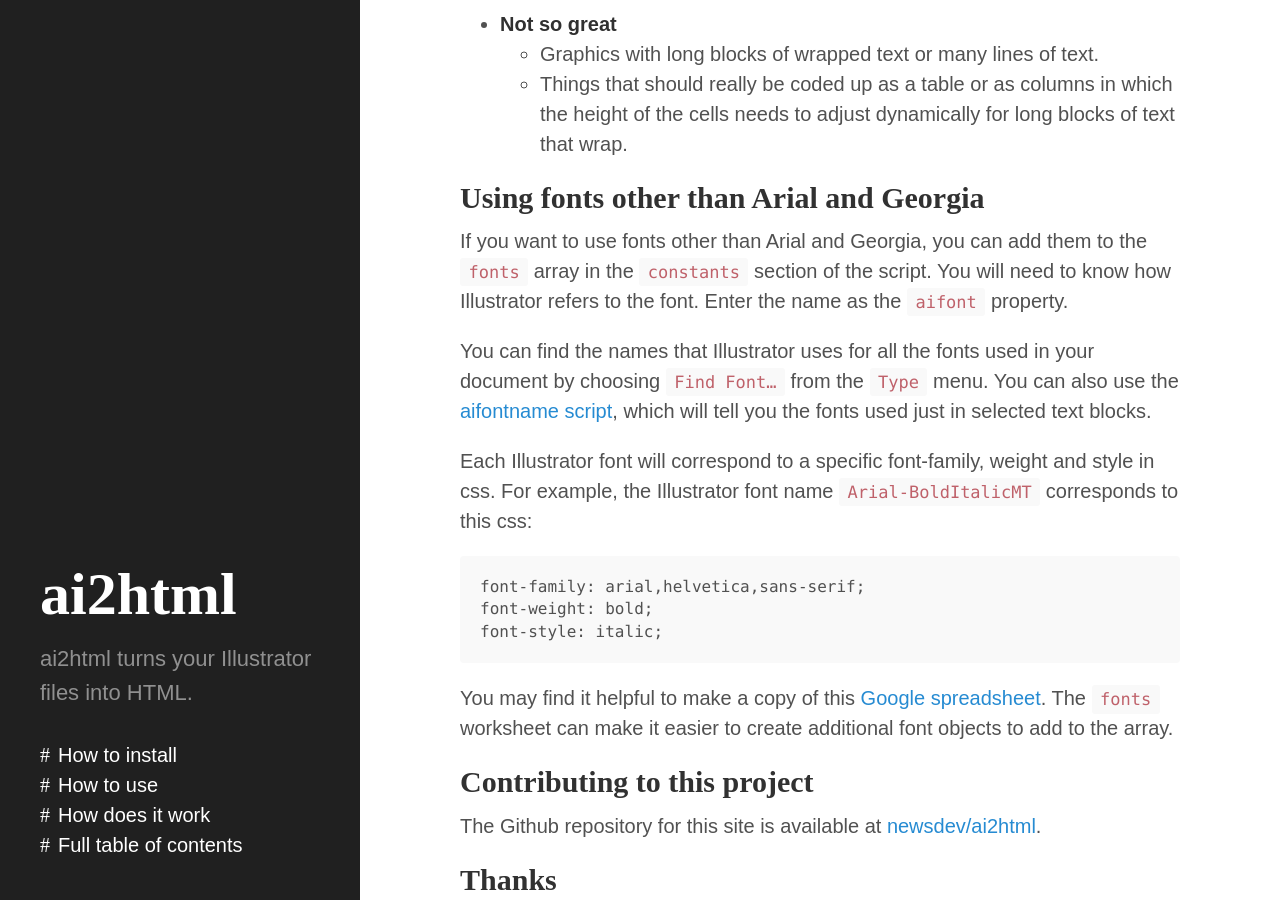
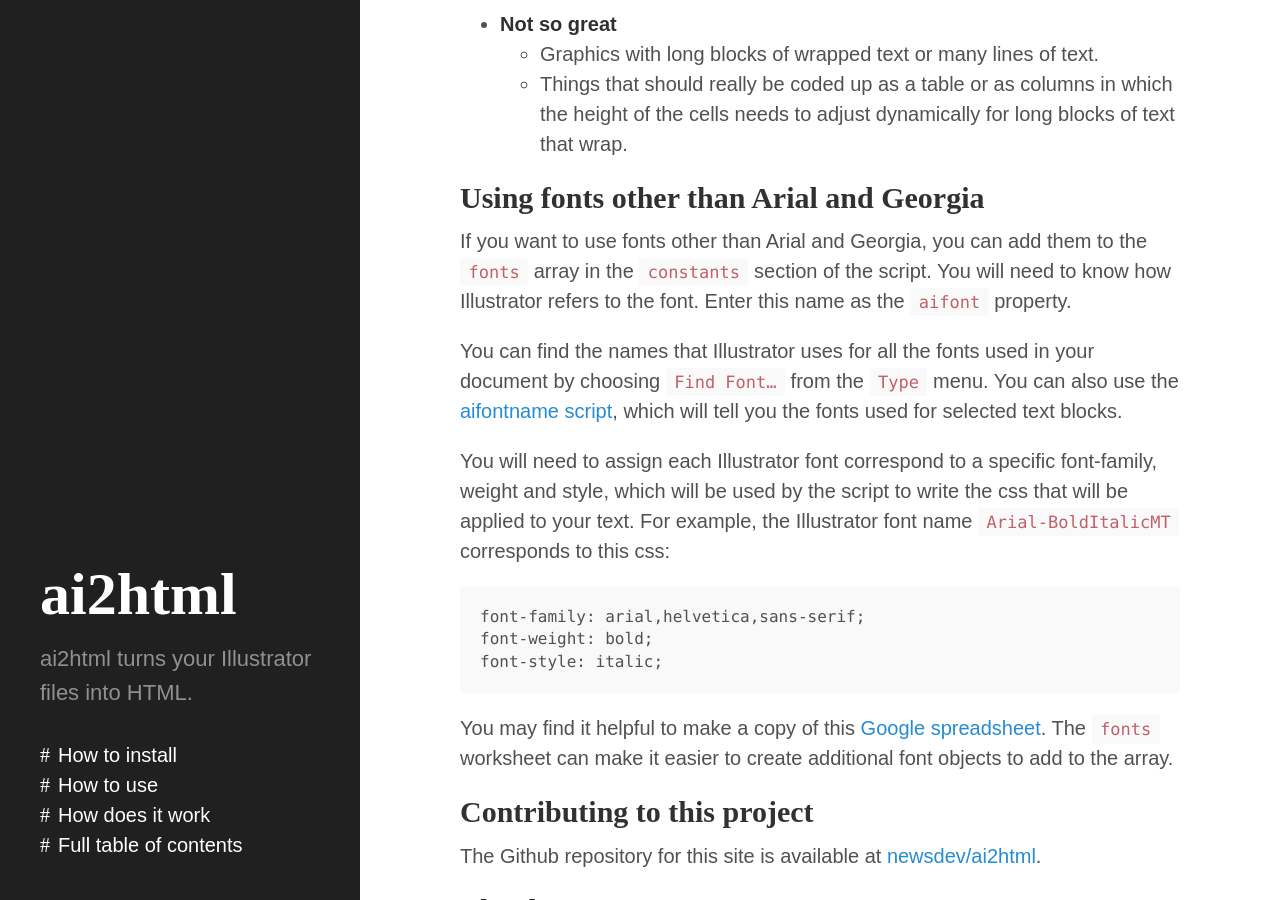
Before and after one commit to newsdev/ai2html, a Jekyll site: the page built from index.md, in a window 1280 px wide and 900 px high, scrolled down 12085 px. Built offline with Jekyll 4.4.1, drawn with Linux system fonts in a browser that asks for light colours; Markdown is read by kramdown in place of the engine named in the settings.

Commit message:
Sync README.md in master branch to index.md in gh-pages

````diff
--- a/index.md
+++ b/index.md
@@ -266,11 +266,11 @@
 
 ## Using fonts other than Arial and Georgia
 
-If you want to use fonts other than Arial and Georgia, you can add them to the `fonts` array in the `constants` section of the script. You will need to know how Illustrator refers to the font. Enter the name as the `aifont` property.
+If you want to use fonts other than Arial and Georgia, you can add them to the `fonts` array in the `constants` section of the script. You will need to know how Illustrator refers to the font. Enter this name as the `aifont` property.
 
-You can find the names that Illustrator uses for all the fonts used in your document by choosing `Find Font…` from the `Type` menu. You can also use the [aifontname script](https://raw.githubusercontent.com/newsdev/ai2html/master/utilities/aifontname.js), which will tell you the fonts used just in selected text blocks.
+You can find the names that Illustrator uses for all the fonts used in your document by choosing `Find Font…` from the `Type` menu. You can also use the [aifontname script](https://raw.githubusercontent.com/newsdev/ai2html/master/utilities/aifontname.js), which will tell you the fonts used for selected text blocks.
 
-Each Illustrator font will correspond to a specific font-family, weight and style in css. For example, the Illustrator font name `Arial-BoldItalicMT` corresponds to this css:
+You will need to assign each Illustrator font correspond to a specific font-family, weight and style, which will be used by the script to write the css that will be applied to your text. For example, the Illustrator font name `Arial-BoldItalicMT` corresponds to this css:
 ```
 font-family: arial,helvetica,sans-serif;
 font-weight: bold;
````
